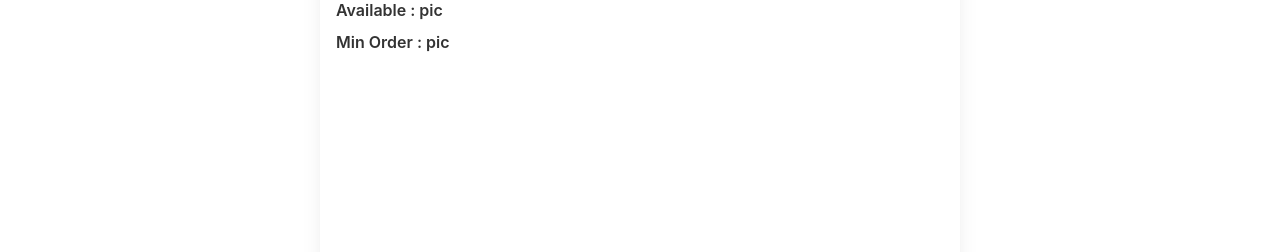
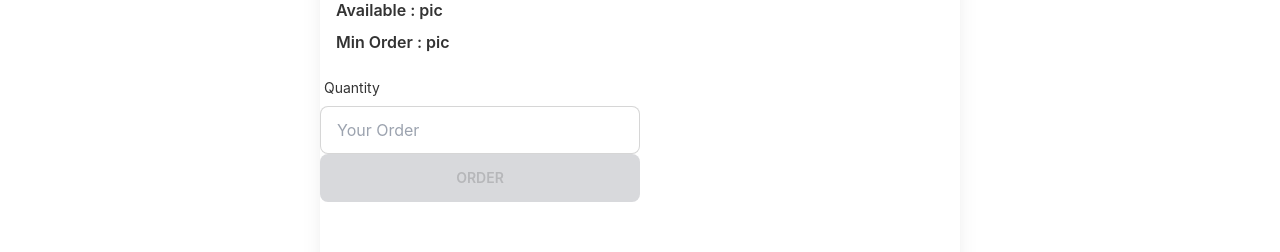
Before and after one commit to RatonRoy/manufacturer-website-client-side, a React (Create React App) app: page /product/1 in a window 1280 px wide. Shown: the part 242-494 px from the top of the page. Built offline with nearby package versions, Linux system fonts and the light colour scheme; no server answers; sample sign-in values are in the browser's storage.

Commit message:
add the input field

```diff
--- a/src/components/Pages/Dashboard/AddProduct.js
+++ b/src/components/Pages/Dashboard/AddProduct.js
@@ -21,22 +21,22 @@ const AddProduct = () => {
 		navigate('/');
 	}
 	return (
-		<div className='w-50 mx-auto'>
-			<h1> Please Add Fruit </h1>
+		<div className='w-90 mx-auto'>
+			<h1 className='text-2xl text-red-900 pb-4'> Please Add Product </h1>
 			<form onSubmit={handleSubmit(onSubmit)} className='block'>
 				<legend>Name </legend> <br />
-				<input className='mb-3 p-1' placeholder='product' {...register("name", { required: true, maxLength: 20 })} />
+				<input className='mb-3 p-1 input w-full max-w-xs input-bordered' placeholder='product' {...register("name", { required: true, maxLength: 20 })} />
 				<legend>description </legend> <br />
-				<textarea className='mb-3 p-1' placeholder='description ' {...register("description")} />
+				<textarea className='mb-3 p-1 textarea textarea-primary input w-full max-w-xs input-bordered input-primary' placeholder='description ' {...register("description")} />
 				<legend> Price  </legend> <br />
-				<input className='mb-3 p-1' placeholder=' price' type="number" {...register("price")} />
+				<input className='mb-3 p-1 input w-full max-w-xs input-bordered input-primary' placeholder=' price' type="number" {...register("price")} />
 				<legend> Photo URL  </legend> <br />
-				<input className='mb-3 p-1' placeholder='Photo Url ' type="text" {...register("img")} />
+				<input className='mb-3 p-1 input w-full max-w-xs input-bordered input-primary' placeholder='Photo Url ' type="text" {...register("img")} />
 				<legend> Min Order  </legend> <br />
-				<input className='mb-3 p-1' placeholder='minOrder' type="text" {...register("minOrder")} />
-				<legend>  </legend> <br />
-				<input className='mb-3 p-1' placeholder='Quantity ' type="number" {...register("quantity")} /> <br />
-				<input type="submit" value= 'Add Product' className='btn btn-primary'/>
+				<input className='mb-3 p-1 input w-full max-w-xs input-bordered input-primary' placeholder='minOrder' type="text" {...register("minOrder")} />
+				<legend> Quantity </legend> <br />
+				<input className='mb-3 p-1 input w-full max-w-xs input-bordered input-primary' placeholder='Quantity ' type="number" {...register("quantity")} /> <br />
+				<input type="submit" value= 'Add Product' className='btn btn-primary input w-full max-w-xs'/>
 
 			</form>
 		</div>
--- a/src/components/Pages/Login/Login.js
+++ b/src/components/Pages/Login/Login.js
@@ -41,6 +41,7 @@ const Login = () => {
     }
 
 	const onSubmit = data => {
+
 		signInWithEmailAndPassword(data.email, data.password);
 
 	};
--- a/src/components/Pages/Purchase/Purchase.js
+++ b/src/components/Pages/Purchase/Purchase.js
@@ -1,12 +1,13 @@
 import React, { useEffect, useState } from 'react';
 import { useParams } from 'react-router-dom';
 import './Purchase.css'
+import ProductModal from './ProductModal/ProductModal';
 
-import ProductModal from './ProductModal/ProductModal';
 
 const Purchase = () => {
 
 	const { productId } = useParams();
+
 
 	const [product, setProduct] = useState({});
 
@@ -21,11 +22,17 @@ const Purchase = () => {
 			})
 	}, [])
 
+	const minOrderValue = product.minOrder;
+	const maxOrderValue = product.quantity;
 
-	const handleUpdatefruit = () => {
+	let order;
 
-	}
+	const onSubmit = e => {
 
+		e.preventDefault();
+		order = e.target.order.value;
+
+	};
 
 
 	return (
@@ -56,6 +63,29 @@ const Purchase = () => {
 				setProduct={setProduct}
 			></ProductModal>
 
+			<form onSubmit={onSubmit}>
+
+				<div class="form-control w-full max-w-xs">
+					<label class="label">
+
+						<span class="label-text"> Quantity   </span>
+
+					</label>
+					<input
+						type="number"
+						name = 'order'
+						placeholder="Your Order"
+						class="input input-bordered w-full max-w-xs"
+					/>
+
+
+				</div>
+
+				<input type="submit" value='Order' className='btn w-full max-w-xs btn-success'
+				disabled = {order === minOrderValue || maxOrderValue}
+				/>
+			</form>
+
 		</div>
 	);
 };
```
